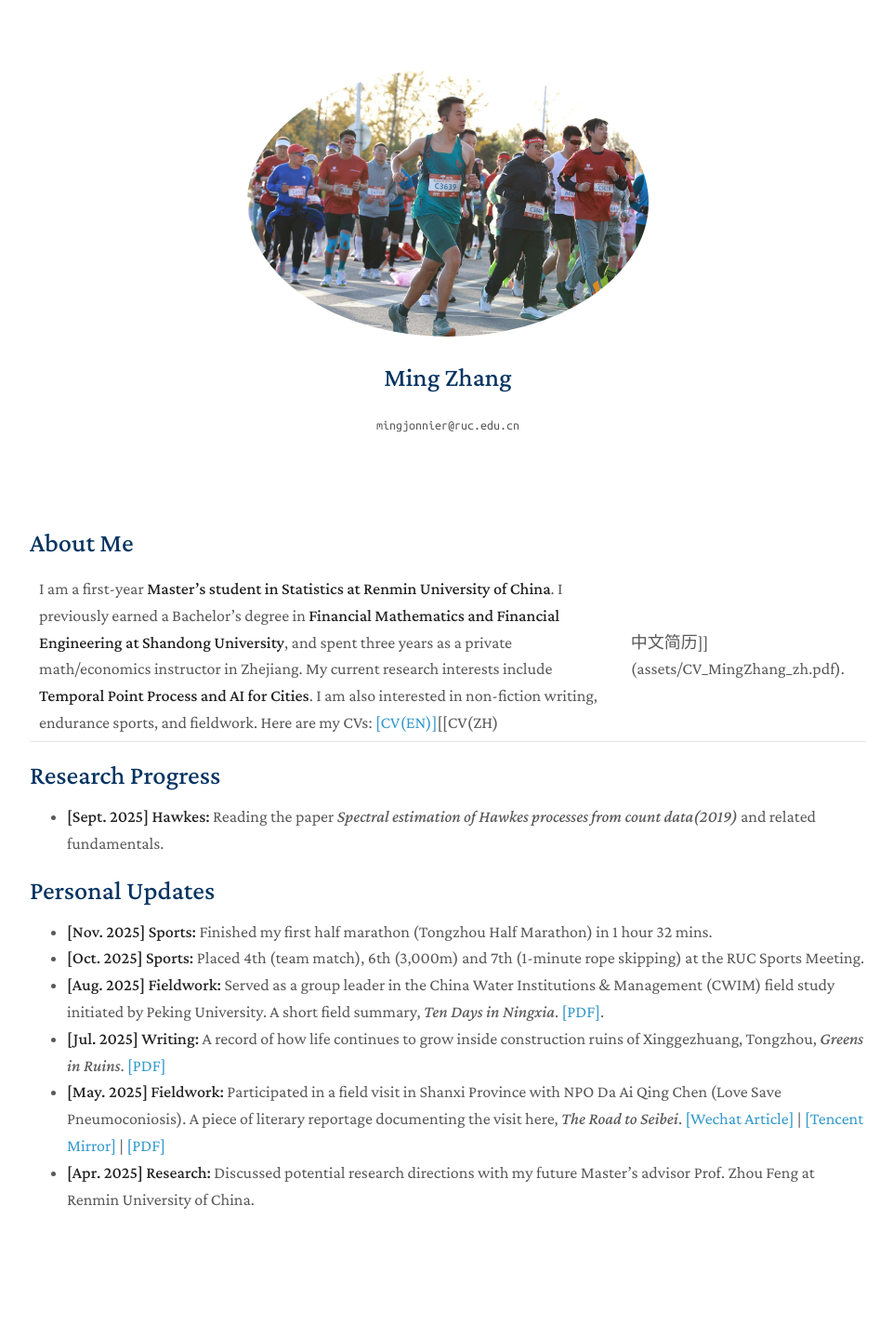
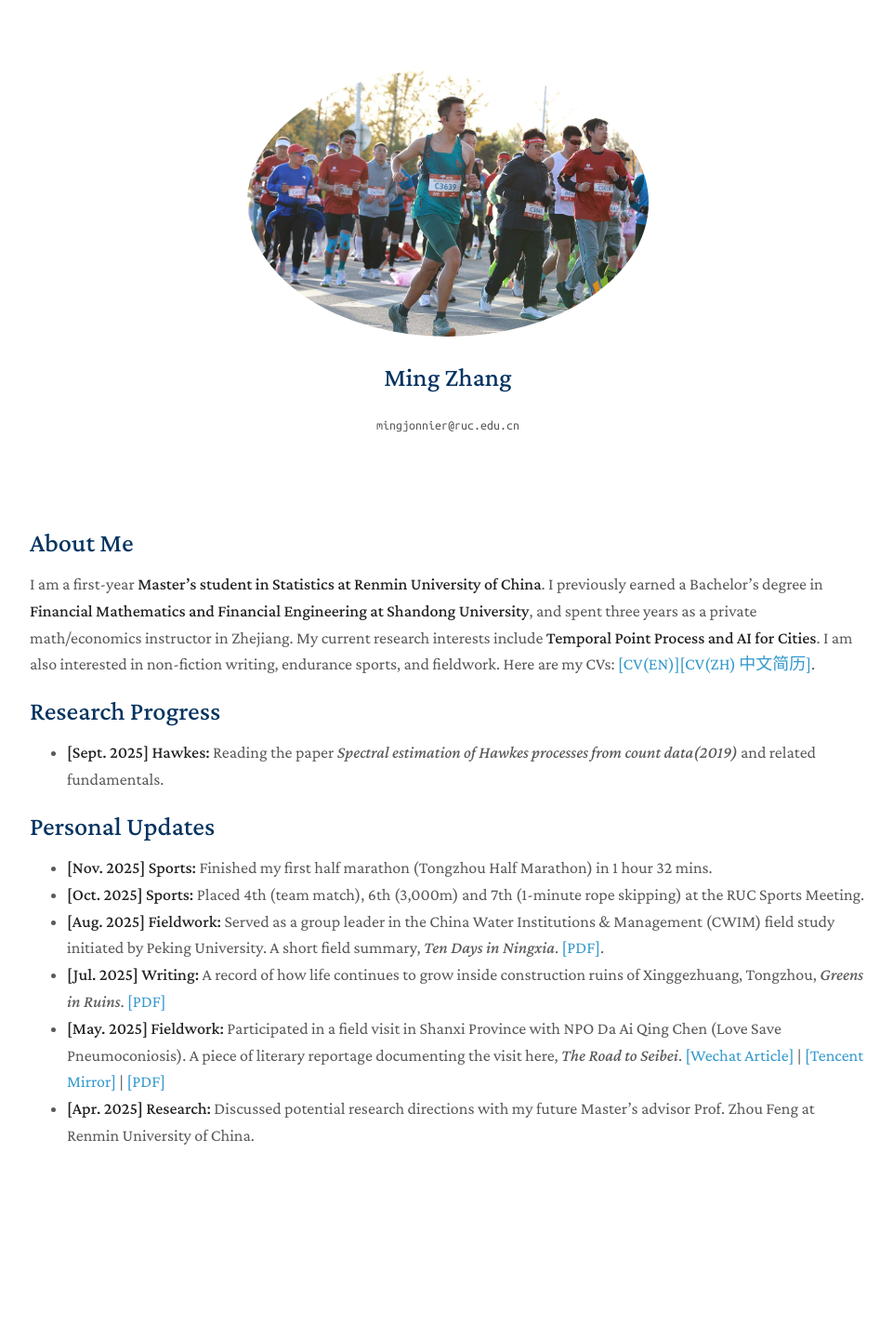
Before and after one commit to zhangming4153/zhangming4153.github.io, a Jekyll site: the page built from index.md, in a window 1280 px wide. Shown: the whole page at 93% size, without its empty margins (158-1119 px from the left). Built offline with Jekyll 4.4.1, drawn with Linux system fonts in a browser that asks for light colours; a style sheet for code colours, icons or effects is not loaded; our own code applies the rules of GitHub Pages for plain Markdown files; after the commit the page ends 1371 px from its top, so only the background shows below that.

Commit message:
Update index.md

```diff
--- a/index.md
+++ b/index.md
@@ -4,7 +4,7 @@ layout: homepage
 
 ## About Me
 
-I am a first-year **Master's student in Statistics at Renmin University of China**. I previously earned a Bachelor's degree in **Financial Mathematics and Financial Engineering at Shandong University**, and spent three years as a private math/economics instructor in Zhejiang. My current research interests include **Temporal Point Process and AI for Cities**. I am also interested in non-fiction writing, endurance sports, and fieldwork. Here are my CVs: [[CV(EN)]](assets/CV_MingZhang_en.pdf)[[CV(ZH)|中文简历]](assets/CV_MingZhang_zh.pdf).
+I am a first-year **Master's student in Statistics at Renmin University of China**. I previously earned a Bachelor's degree in **Financial Mathematics and Financial Engineering at Shandong University**, and spent three years as a private math/economics instructor in Zhejiang. My current research interests include **Temporal Point Process and AI for Cities**. I am also interested in non-fiction writing, endurance sports, and fieldwork. Here are my CVs: [[CV(EN)]](assets/CV_MingZhang_en.pdf)[[CV(ZH) 中文简历]](assets/CV_MingZhang_zh.pdf).
 
 
 ## Research Progress
```
